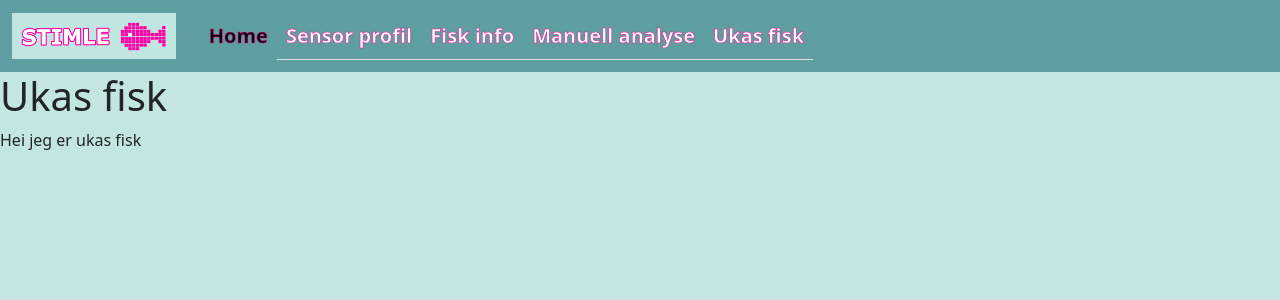
After one commit to Elsys-Gruppe-1/ServerSide, a Flask app: page /ukas_fisk in a window 1280 px wide. The commit adds this page. Shown: the top 300 px of the page. Run offline with Flask 3, Linux system fonts and the light colour scheme.

Commit message:
ukas fisk tilbake igjen

```diff
--- a/app/__init__.py
+++ b/app/__init__.py
@@ -14,9 +14,12 @@ def create_app():
     from app.routes.sensor import sensor_bp
 
     from app.routes.upload import upload_bp
+
     from app.routes.system_functions import system_bp
 
     from app.routes.manual_tests.analyse import analyse_bp
+
+    from app.routes.ukas_fisk import ukas_fisk_bp
 
     app.register_blueprint(health_bp)
     app.register_blueprint(home_bp)
@@ -30,6 +33,8 @@ def create_app():
 
     app.register_blueprint(analyse_bp)
 
+    app.register_blueprint(ukas_fisk_bp)
+
     socketio.init_app(app)
     init_socket_events()
 
--- /dev/null
+++ b/app/routes/ukas_fisk.py
@@ -0,0 +1,7 @@
+from flask import Blueprint, redirect, url_for, render_template
+
+ukas_fisk_bp = Blueprint("ukas_fisk", __name__)
+
+@ukas_fisk_bp.route("/ukas_fisk")
+def ukas_fisk():
+    return render_template("ukas_fisk.html")
--- a/app/templates/base.html
+++ b/app/templates/base.html
@@ -8,7 +8,7 @@
           <link rel="icon" type="image/x-icon" href="{{ url_for('static', filename='favicon.ico') }}">
         <style>
             .navbar-custom {
-                background-color: cadetblue;
+                background-color: #5f9ea0;
 
             }
             .navbar-custom .nav-link {
@@ -22,7 +22,7 @@
             }
 
             body {
-                background-color: rgb(195, 230, 227);
+                background-color: #c3e6e3;
             }
 
             .btn {
@@ -92,6 +92,10 @@
                     <li class="nav-item">
                     <a class="nav-link" href="{{ url_for('analyse.analyse') }}">Manuell analyse</a>
                     </li>
+
+                    <li class="nav-item">
+                    <a class="nav-link" href="{{ url_for('ukas_fisk.ukas_fisk') }}">Ukas fisk</a>
+                    </li>
                     <!--
                     <li class="nav-item">
                     <a class="nav-link disabled" aria-disabled="true">Disabled</a>
--- /dev/null
+++ b/app/templates/ukas_fisk.html
@@ -0,0 +1,14 @@
+<!--Sier at vi skal arve fra base.html:-->
+{% extends "base.html" %}
+
+<!--Lager blokk for tittelen-->
+{% block title %}Ukas fisk{% endblock %}
+
+<!--Blokk for content-->
+{% block content %}
+<h1>Ukas fisk</h1>
+<p>
+Hei jeg er ukas fisk
+</p>
+
+{% endblock %}
```
